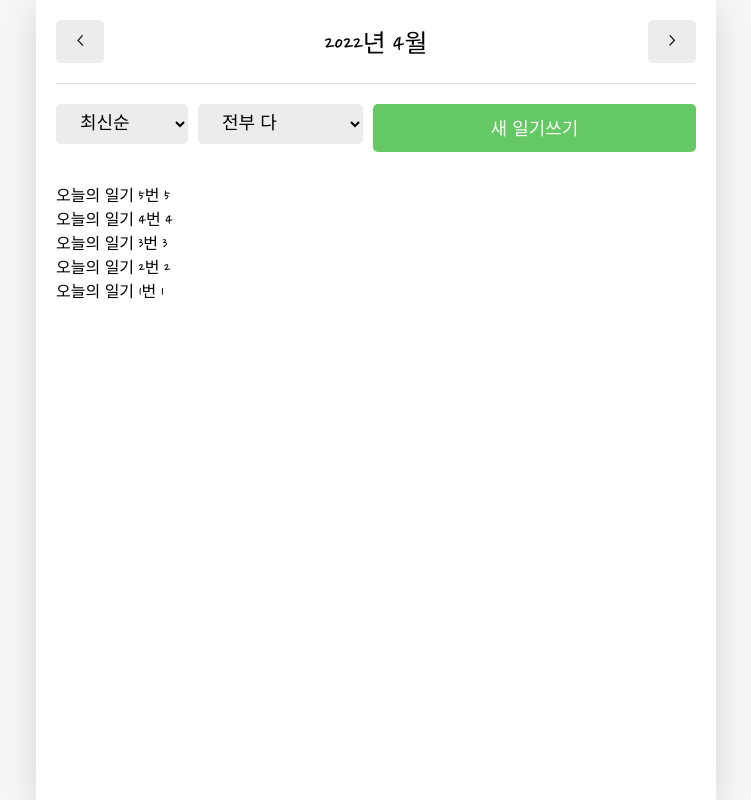
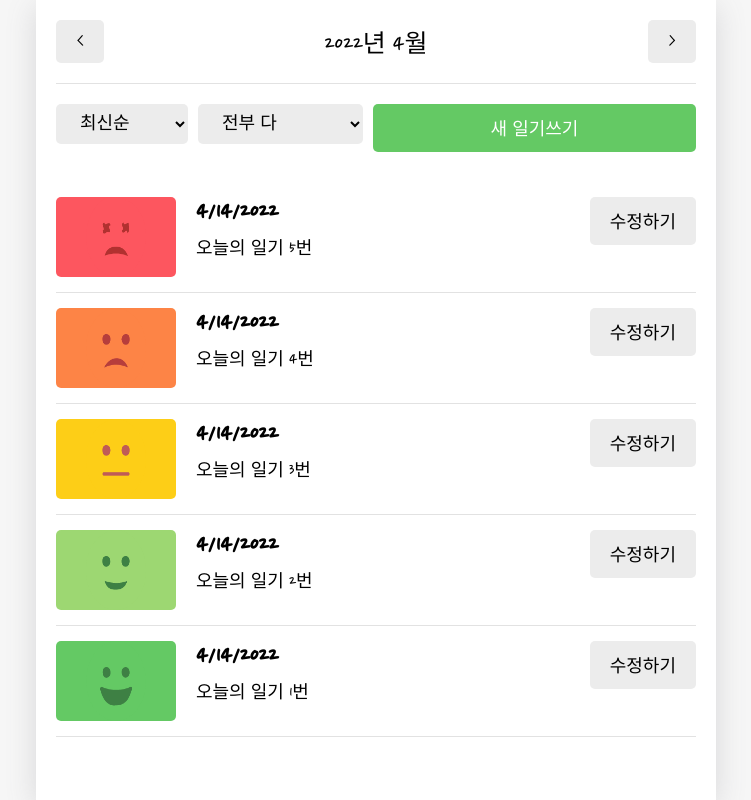
Before and after one commit to ruwan9/TIL, a React (Create React App) app in the folder React/emotion-diary/: page / in a window 1280 px wide. Shown: the whole page, without its empty margins (264-1015 px from the left). Built offline with nearby package versions, Linux system fonts and the light colour scheme; a web font is replaced by a local one.

Commit message:
20210414 홈 페이지 구현 - DiaryItem 컴포넌트 & CSS 추가

```diff
--- a/React/emotion-diary/src/App.css
+++ b/React/emotion-diary/src/App.css
@@ -133,3 +133,58 @@ header button {
   font-family: "Nanum Pen Script";
   font-size: 18px;
 }
+
+/* DiaryItem */
+.DiaryItem {
+  padding-top: 15px;
+  padding-bottom: 15px;
+
+  border-bottom: 1px solid #e2e2e2;
+
+  display: flex;
+  justify-content: space-between;
+}
+.DiaryItem .emotion_img_wrapper {
+  cursor: pointer;
+  min-width: 120px;
+  height: 80px;
+  border-radius: 5px;
+  display: flex;
+  justify-content: center;
+}
+.DiaryItem .emotion_img_wrapper_1 {
+  background-color: #64c964;
+}
+.DiaryItem .emotion_img_wrapper_2 {
+  background-color: #9dd772;
+}
+.DiaryItem .emotion_img_wrapper_3 {
+  background-color: #fdce17;
+}
+.DiaryItem .emotion_img_wrapper_4 {
+  background-color: #fd8446;
+}
+.DiaryItem .emotion_img_wrapper_5 {
+  background-color: #fd565f;
+}
+.DiaryItem .emotion_img_wrapper img {
+  width: 50%;
+}
+
+.DiaryItem .info_wrapper {
+  flex-grow: 1;
+  margin-left: 20px;
+  cursor: pointer;
+}
+.DiaryItem .diary_date {
+  font-weight: bold;
+  font-size: 25px;
+  margin-bottom: 5px;
+}
+.DiaryItem .diary_content_preview {
+  font-size: 18px;
+}
+
+.DiaryItem .btn_wrapper {
+  min-width: 70px;
+}
--- a/React/emotion-diary/src/App.js
+++ b/React/emotion-diary/src/App.js
@@ -120,7 +120,7 @@ function App() {
         <MyButton text={"버튼"} onClick={() => alert("버튼 클릭")} type={"negative"} /> */}
             <Routes>
               <Route path="/" element={<Home />} />
-              <Route path="/edit" element={<Edit />} />
+              <Route path="/edit/:id" element={<Edit />} />
               <Route path="/new" element={<New />} />
               <Route path="/diary/:id" element={<Diary />} />
             </Routes>
--- /dev/null
+++ b/React/emotion-diary/src/components/DiaryItem.js
@@ -0,0 +1,38 @@
+import React from "react";
+import { useNavigate } from "react-router-dom";
+
+import MyButton from "./MyButton";
+
+function DiaryItem({ id, emotion, content, date }) {
+  const navigate = useNavigate();
+  // 날짜 변환
+  const strDate = new Date(parseInt(date)).toLocaleDateString();
+
+  // 페이지 이동
+  const goDetail = () => {
+    navigate(`/diary/${id}`);
+  };
+  const goEdit = () => {
+    navigate(`/edit/${id}`);
+  };
+
+  return (
+    <div className="DiaryItem">
+      <div
+        className={["emotion_img_wrapper", `emotion_img_wrapper_${emotion}`].join(" ")}
+        onClick={goDetail}
+      >
+        <img src={process.env.PUBLIC_URL + `assets/emotion${emotion}.png`} alt="Emotion" />
+      </div>
+      <div className="info_wrapper" onClick={goDetail}>
+        <div className="diary_date">{strDate}</div>
+        <div className="diary_content_preview">{content.slice(0, 25)}</div>
+      </div>
+      <div className="btn_wrapper" onClick={goEdit}>
+        <MyButton text={"수정하기"} />
+      </div>
+    </div>
+  );
+}
+
+export default DiaryItem;
--- a/React/emotion-diary/src/components/DiaryList.js
+++ b/React/emotion-diary/src/components/DiaryList.js
@@ -1,5 +1,6 @@
 import React, { useState } from "react";
 import { useNavigate } from "react-router-dom";
+import DiaryItem from "./DiaryItem";
 import MyButton from "./MyButton";
 
 // 정렬 옵션
@@ -73,11 +74,8 @@ function DiaryList({ diaryList }) {
           <MyButton type={"positive"} text={"새 일기쓰기"} onClick={() => navigate("/new")} />
         </div>
       </div>
-
       {getProcessedDiaryList().map((it) => (
-        <div key={it.id}>
-          {it.content} {it.emotion}
-        </div>
+        <DiaryItem key={it.id} {...it} />
       ))}
     </div>
   );
```
